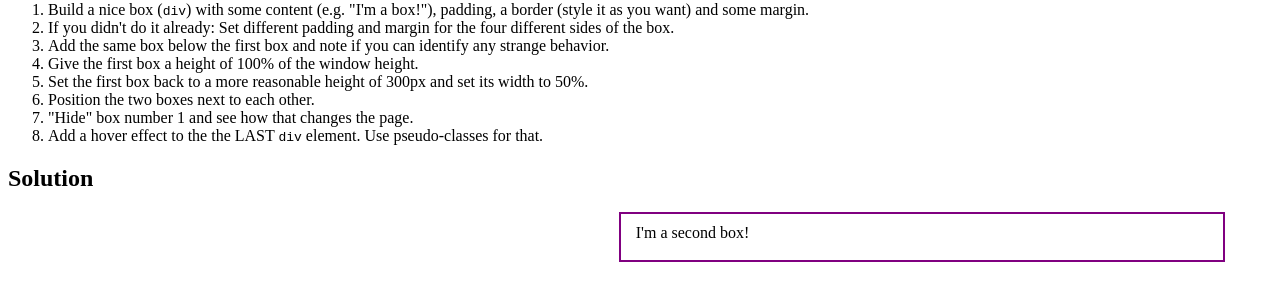
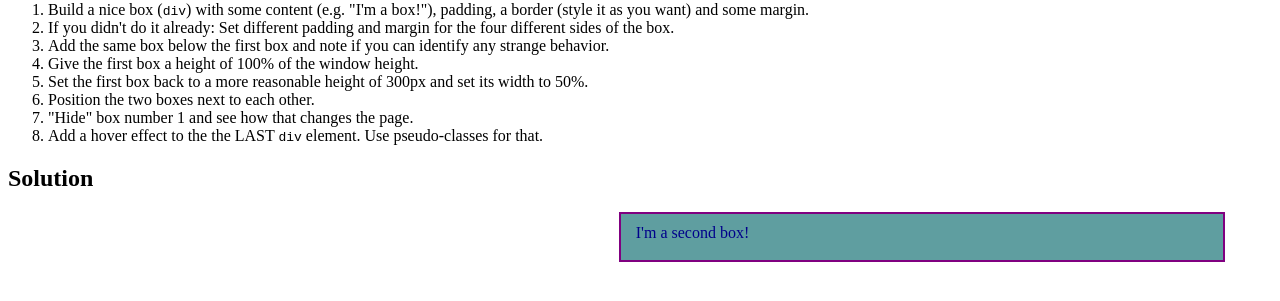
Before and after one commit to css-exercises/diving-deeper, a plain HTML site: page index.html in a window 1280 px wide. In both pictures the pointer is over the element "I'm a second box!". Shown: the part 79-380 px from the top of the page. Drawn offline with Linux system fonts and the light colour scheme.

Commit message:
exercise 8: Add a hover effect to the the LAST div element. Use pseudo-classes for that.

```diff
--- a/main.css
+++ b/main.css
@@ -19,3 +19,8 @@ body {
   /* display: none; */
   visibility: hidden;
 }
+
+div:last-of-type:hover {
+  color: darkblue;
+  background-color: cadetblue;
+}
```
